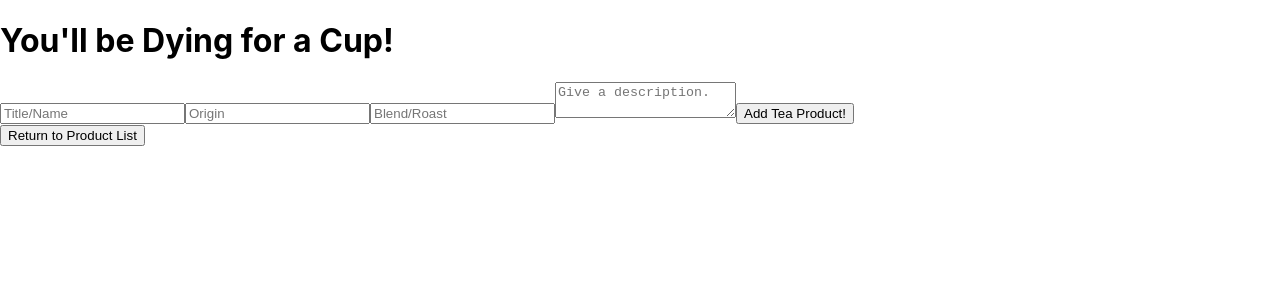
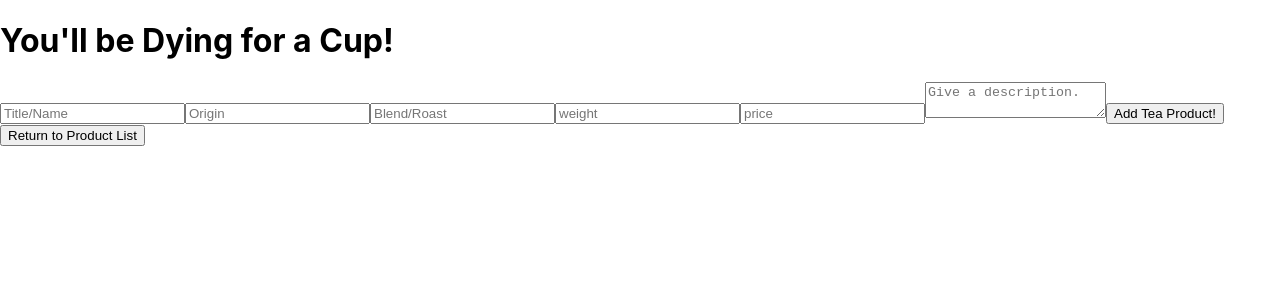
Before and after one commit to Molagg92/tea-house, a React (Create React App) app: page / in a window 1280 px wide. Both pictures are taken after a click on the button "Add Product". Shown: the top 300 px of the page. Built offline with nearby package versions, Linux system fonts and the light colour scheme.

Commit message:
finish it, i think

```diff
--- a/src/components/EditProductForm.js
+++ b/src/components/EditProductForm.js
@@ -8,6 +8,7 @@ function EditProductForm (props) {
   function handleEditProductFormSubmission(event) {
     event.preventDefault();
     props.onEditProduct({
+      ...product,
       name: event.target.name.value,
       blend: event.target.blend.value,
       weight: event.target.weight.value,
--- a/src/components/ProductDetail.js
+++ b/src/components/ProductDetail.js
@@ -7,8 +7,9 @@ function ProductDetail(props){
     <React.Fragment>
       <h1>Product Detail</h1>
       <h3>{product.name} - {product.blend}</h3>
-      <p><em>{product.weight}</em></p>
-      <h6> price : {product.price}</h6>
+      <p><em>Available Stock : {product.weight}</em></p>
+      <h6> Price : {product.price}</h6>
+      <h6> Place of origin : {product.origin}</h6>
       <button onClick={ props.onClickingEdit }>Update Product</button>
       <button onClick={()=> onClickingDelete(product.id) }>Delete Tea Product </button>
       <hr/>
--- a/src/components/ReusableForm.js
+++ b/src/components/ReusableForm.js
@@ -17,6 +17,14 @@ function ReusableForm(props) {
         type='text'
         name='blend'
         placeholder='Blend/Roast' />
+        <input
+        type='number'
+        name='weight'
+        placeholder='weight' />
+        <input
+        type='number'
+        name='price'
+        placeholder='price' />
       <textarea
         name='description'
         placeholder='Give a description.' />
```
